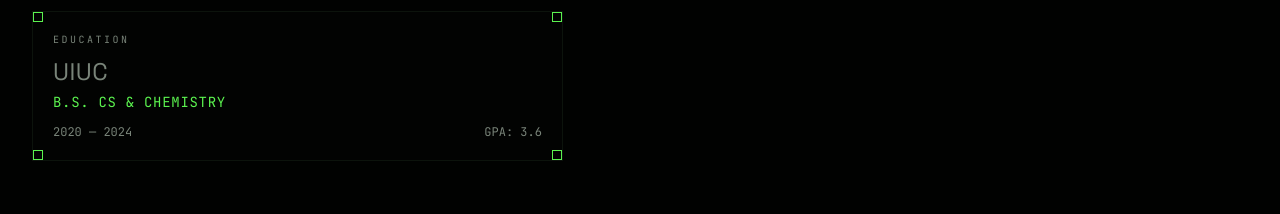
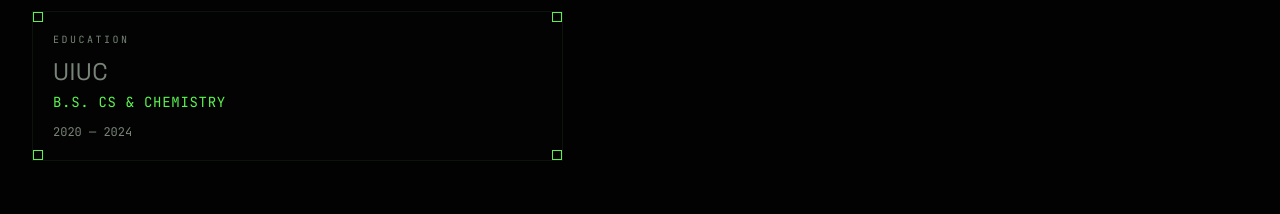
Before and after one commit to vincentdo1/vincent-portfolio, a Next.js app: page / in a window 1280 px wide. Shown: the part 1560-1774 px from the top of the page. Built offline with nearby package versions, Linux system fonts and the light colour scheme.

Commit message:
chore: remove gpa

```diff
--- a/app/page.tsx
+++ b/app/page.tsx
@@ -361,9 +361,8 @@
                 <div className="text-sm text-primary font-mono uppercase tracking-wider mt-1">
                   B.S. CS &amp; Chemistry
                 </div>
-                <div className="flex justify-between mt-3 font-mono text-xs text-muted-foreground">
-                  <span>2020 — 2024</span>
-                  <span>GPA: 3.6</span>
+                <div className="mt-3 font-mono text-xs text-muted-foreground">
+                  2020 — 2024
                 </div>
               </motion.div>
             </div>
```
